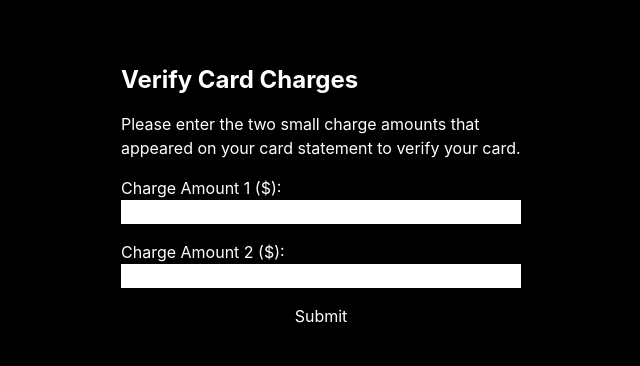
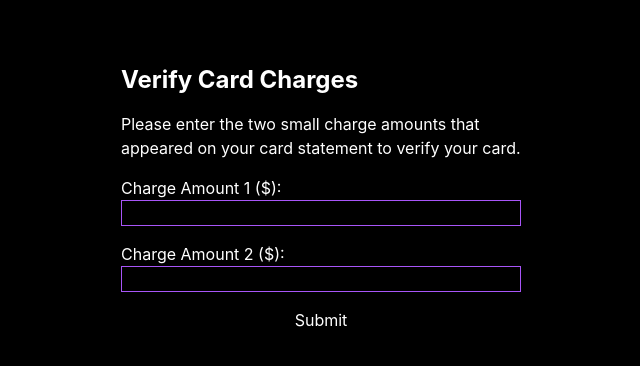
Before and after one commit to ftvinc0176/Betr-Crypto, a Next.js app: page /register/verify-charges in a window 1280 px wide. Shown: the top 366 px of the page, without its empty margins (319-959 px from the left). Built offline with nearby package versions, Linux system fonts and the light colour scheme.

Commit message:
Fix charge amount input text color for visibility

```diff
--- a/src/app/register/verify-charges/page.tsx
+++ b/src/app/register/verify-charges/page.tsx
@@ -19,11 +19,11 @@ function VerifyChargesContent() {
       <form className="space-y-4">
         <div>
           <label>Charge Amount 1 ($):</label>
-          <input type="number" step="0.01" min="0.01" max="1.00" className="input w-full" required />
+            <input type="number" step="0.01" min="0.01" max="1.00" className="input w-full text-white placeholder-gray-400 bg-black border border-purple-500" required />
         </div>
         <div>
           <label>Charge Amount 2 ($):</label>
-          <input type="number" step="0.01" min="0.01" max="1.00" className="input w-full" required />
+            <input type="number" step="0.01" min="0.01" max="1.00" className="input w-full text-white placeholder-gray-400 bg-black border border-purple-500" required />
         </div>
         <button type="submit" className="btn btn-primary w-full">Submit</button>
       </form>
```
